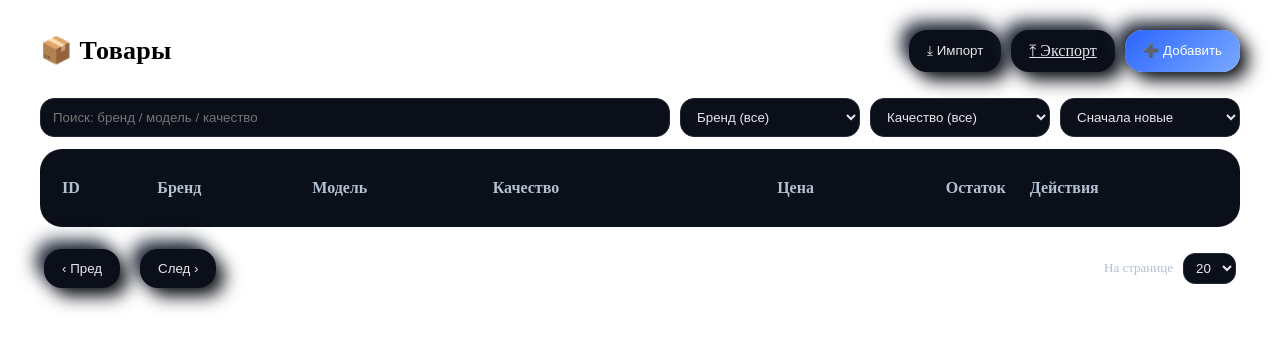
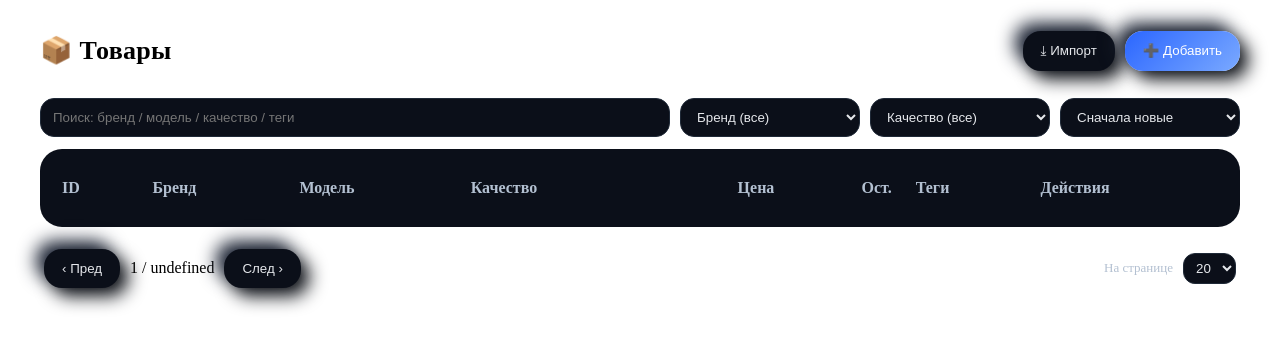
Before and after one commit to Muhammadfotima2/admin-panel, a Flask app: page /admin/products in a window 1280 px wide. Shown: the top 349 px of the page. Run offline with Flask 3, Linux system fonts and the light colour scheme; lists and menus that the app fills with data are empty.

Commit message:
Update products.html

```diff
--- a/templates/products.html
+++ b/templates/products.html
@@ -7,13 +7,12 @@
     <h1>📦 Товары</h1>
     <div class="actions">
       <button id="btn-import" class="btn ghost" title="Импорт CSV">⤓ Импорт</button>
-      <a id="btn-export" class="btn ghost" href="/api/products/export?format=csv">⤒ Экспорт</a>
       <button id="btn-add" class="btn primary">➕ Добавить</button>
     </div>
   </header>
 
   <section class="toolbar">
-    <input id="q" class="input" placeholder="Поиск: бренд / модель / качество">
+    <input id="q" class="input" placeholder="Поиск: бренд / модель / качество / теги">
     <select id="brand" class="input">
       <option value="">Бренд (все)</option>
       <option>iPhone</option><option>Samsung</option><option>Redmi</option>
@@ -32,6 +31,7 @@
       <option value="price_desc">Цена ↓</option>
       <option value="stock_asc">Остаток ↑</option>
       <option value="stock_desc">Остаток ↓</option>
+      <option value="model_asc">Модель A→Z</option>
     </select>
   </section>
 
@@ -44,7 +44,8 @@
           <th>Модель</th>
           <th>Качество</th>
           <th class="num">Цена</th>
-          <th class="num">Остаток</th>
+          <th class="num">Ост.</th>
+          <th>Теги</th>
           <th>Действия</th>
         </tr>
       </thead>
@@ -67,25 +68,51 @@
   </footer>
 </div>
 
-<!-- Модалка товара -->
+<!-- Модалка товара (совместима с вашим API) -->
 <dialog id="dlg">
   <form id="frm" method="dialog" class="card">
     <h3 id="dlgTitle">Новый товар</h3>
     <div class="grid2">
-      <label>Бренд<input name="brand" required list="brandList" class="input"></label>
-      <label>Модель<input name="model" required class="input"></label>
-      <label>Качество<input name="quality" required list="qualityList" class="input"></label>
-      <label>Цена (сомони)<input name="price" required type="number" min="0" step="0.01" class="input"></label>
-      <label>Остаток<input name="stock" required type="number" min="0" step="1" class="input"></label>
+      <label>Бренд (slug, напр. samsung)
+        <input name="brand" class="input" placeholder="samsung / iphone / redmi">
+      </label>
+      <label>Модель
+        <input name="model" required class="input" placeholder="A10 / 11 / Note 11">
+      </label>
+      <label>Качество
+        <input name="quality" required class="input" placeholder="KBS / Original / Incell / OLED / Service Pack">
+      </label>
+      <label>Цена (сомони)
+        <input name="price" required type="number" min="0" step="0.01" class="input">
+      </label>
+      <label>Остаток
+        <input name="stock" required type="number" min="0" step="1" class="input">
+      </label>
+      <label>Валюта
+        <input name="currency" class="input" placeholder="TJS">
+      </label>
+      <label>Поставщик
+        <input name="vendor" class="input">
+      </label>
+      <label>Фото (URL)
+        <input name="photo" class="input" placeholder="/static/img/KBS.jpg">
+      </label>
+      <label>Тип (например IPS/OLED)
+        <input name="type" class="input">
+      </label>
+      <label>Теги (через запятую)
+        <input name="tags" class="input" placeholder="kbs,oem,black">
+      </label>
+      <label>Характеристики (любой текст)
+        <textarea name="specs" class="input" rows="2" placeholder="Диагональ: 6.1; Стекло: ..."></textarea>
+      </label>
+      <label>Активен?
+        <select name="active" class="input">
+          <option value="true" selected>Да</option>
+          <option value="false">Нет</option>
+        </select>
+      </label>
     </div>
-    <datalist id="brandList">
-      <option>iPhone</option><option>Samsung</option><option>Redmi</option><option>Realme</option>
-      <option>Oppo</option><option>Vivo</option><option>Huawei</option><option>Honor</option>
-      <option>Tecno</option><option>Infinix</option><option>ZTE</option><option>WIKO</option>
-    </datalist>
-    <datalist id="qualityList">
-      <option>Original</option><option>KBS</option><option>Incell</option><option>OLED</option><option>Service Pack</option>
-    </datalist>
     <menu>
       <button value="cancel" class="btn ghost">Отмена</button>
       <button id="saveBtn" value="default" class="btn primary">Сохранить</button>
@@ -93,6 +120,6 @@
   </form>
 </dialog>
 
+<script>window.__PAGE__ = 'products';</script>
 <script src="{{ url_for('static', filename='admin.js') }}"></script>
-<script>window.__PAGE__ = 'products';</script>
 {% endblock %}
```
